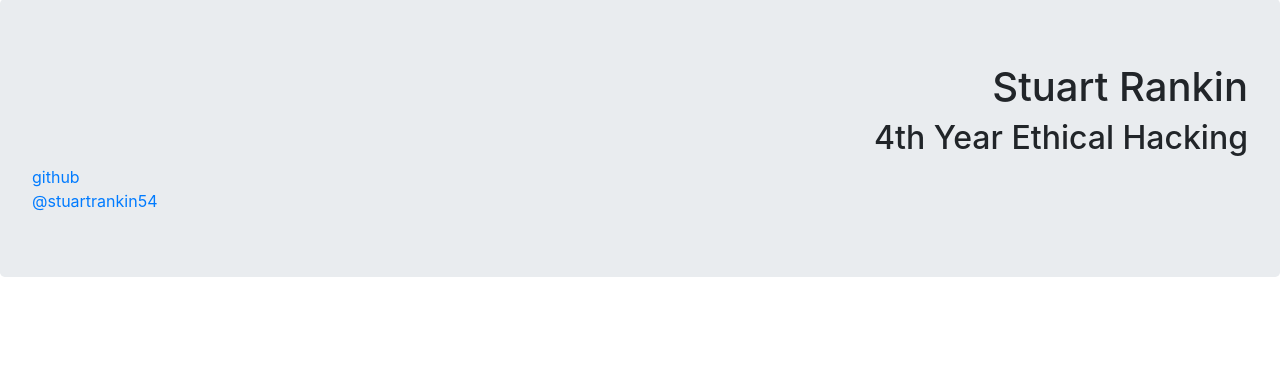
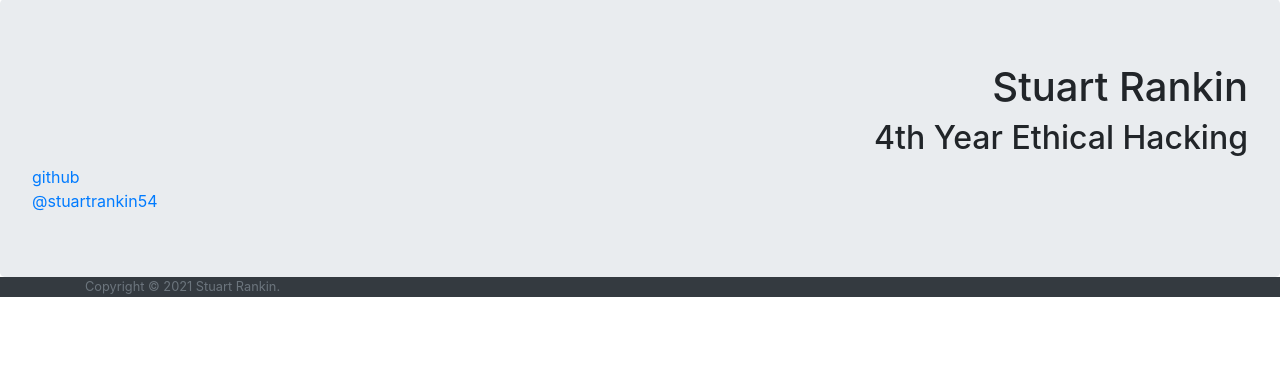
Before and after one commit to Rankin2000/Portfolio-Website, a Django app: page / in a window 1280 px wide. Shown: the part 57-424 px from the top of the page. Run offline with Django 3.2, Linux system fonts and the light colour scheme; some libraries are stand-ins or nearby versions.

Commit message:
added text to footer

```diff
--- a/portfolio/templates/base.html
+++ b/portfolio/templates/base.html
@@ -2,9 +2,9 @@
 
 {% block page_content %}{% endblock %}
 
-<footer class="footer">
+<footer class="footer bg-dark">
     <div class="container">
-        <span class="text-muted"> </span>
+        <p class="text-muted mb-0"><small> Copyright © 2021 Stuart Rankin.</small></p>
     </div>
 </footer>
 <script src="https://code.jquery.com/jquery-3.4.1.slim.min.js" integrity="sha384-J6qa4849blE2+poT4WnyKhv5vZF5SrPo0iEjwBvKU7imGFAV0wwj1yYfoRSJoZ+n" crossorigin="anonymous"></script>
```
